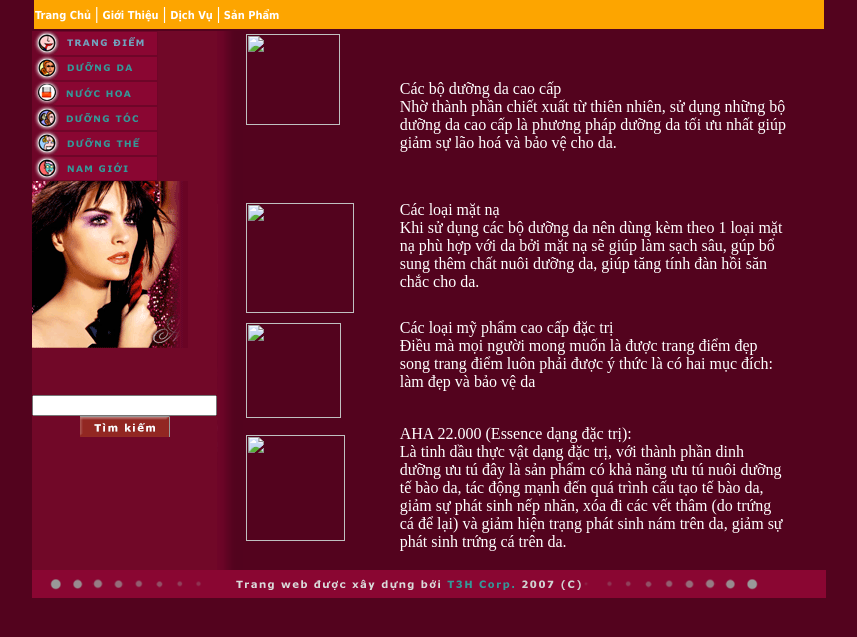
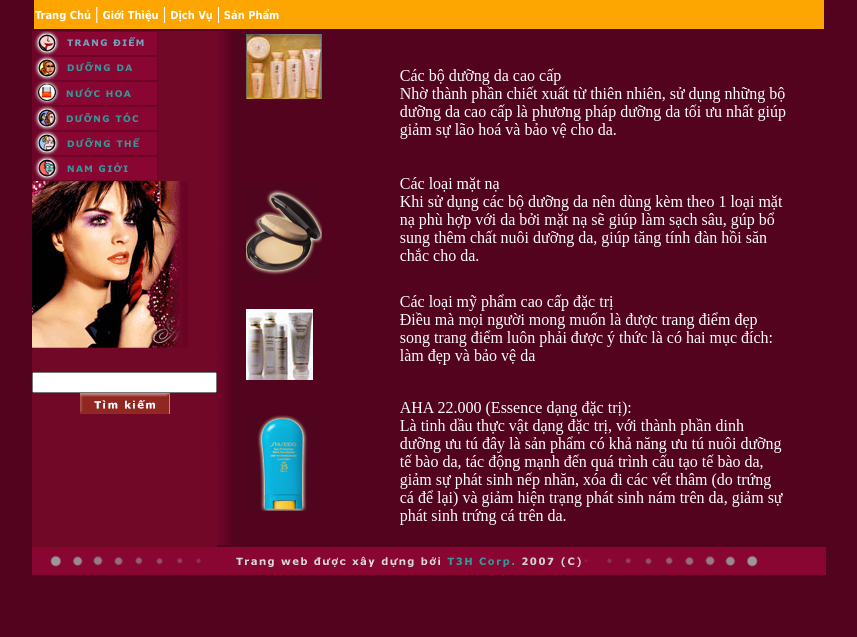
Before and after one commit to NTNhu-2607/NTNhu-2607.github.io, a plain HTML site: page Bai9/Sanpham.html in a window 1280 px wide. Shown: the part 111-748 px from the top of the page, without its empty margins (211-1068 px from the left). Drawn offline with Linux system fonts and the light colour scheme; files whose address does not match are found by name.

Commit message:
Update Sanpham.html

```diff
--- a/Bai9/Sanpham.html
+++ b/Bai9/Sanpham.html
@@ -80,11 +80,11 @@ body {
 			<img src="images/duong_the.gif" alt="" width="126" height="25" id="Image5" onMouseOver="MM_swapImage('Image5','','images/duong_the_over.gif',1)" onMouseOut="MM_swapImgRestore()">
 			<img src="images/nam_gioi.png" alt="" width="126" height="25" id="Image6" onMouseOver="MM_swapImage('Image6','','images/nam_gioi_over.gif',1)" onMouseOut="MM_swapImgRestore()">
 			<img src="images/tuongtrung.gif" width="156" height="167" alt=""><br></td>
-	  <td rowspan="2" valign="top" class="chuyensac"><img src="images/chuyen.PNG" width="26" height="539" alt=""/></td>&nbsp;
+	  <td rowspan="2" valign="top" class="chuyensac"><img src="images/chuyen.PNG" width="26" height="514" alt=""/></td>&nbsp;
 	  <td colspan="3" rowspan="2" align="left" valign="top"><table width="94%" border="0" align="left">
         <tbody>
 	        <tr>
-	          <td width="28%" height="124" align="left" valign="bottom"><img src="../Bai09/Images/sp1.jpg" width="94" height="91" alt=""/><br>
+	          <td width="28%" height="124" align="left" valign="bottom"><img src="../Bai9/images/sp1.jpg" width="76" height="65" alt=""/><br>
 	            <br>
 	            <br>
 	            <br>
@@ -93,17 +93,17 @@ body {
               Nhờ thành phần chiết xuất từ thiên nhiên, sử dụng những bộ dưỡng da cao cấp là phương pháp dưỡng da tối ưu nhất giúp giảm sự lão hoá và bảo vệ cho da.</td>
           </tr>
 	        <tr>
-	          <td width="28%" align="left"><img src="../Bai09/Images/sp2.jpg" width="108" height="110" alt=""/></td>
+	          <td width="28%" align="left"><img src="../Bai9/images/sp2.jpg" width="76" height="97" alt=""/></td>
 	          <td height="116" valign="top" style="color: #FFFFFF">Các loại mặt nạ<br>
               Khi sử dụng các bộ dưỡng da nên dùng kèm theo 1 loại mặt nạ phù hợp với da bởi mặt nạ sẽ giúp làm sạch sâu, gúp bổ sung thêm chất nuôi dưỡng da, giúp tăng tính đàn hồi săn chắc cho da.</td>
           </tr>
 	        <tr>
-	          <td width="28%" align="left"><img src="../Bai09/Images/sp3.jpg" width="95" height="95" alt=""/></td>
+	          <td width="28%" align="left"><img src="../Bai9/images/sp3.jpg" width="67" height="71" alt=""/></td>
 	          <td height="104" valign="top" style="color: #FFFFFF">Các loại mỹ phẩm cao cấp đặc trị<br>
               Điều mà mọi người mong muốn là được trang điểm đẹp song trang điểm luôn phải được ý thức là có hai mục đích: làm đẹp và bảo vệ da</td>
           </tr>
 	        <tr>
-	          <td width="28%" align="left"><img src="../Bai09/Images/sp4.jpg" width="99" height="106" alt=""/></td>
+	          <td width="28%" align="left"><img src="../Bai9/images/sp4.jpg" width="76" height="97" alt=""/></td>
 	          <td valign="bottom" style="color: #FFFFFF">AHA 22.000 (Essence dạng đặc trị):<br>
               Là tinh dầu thực vật dạng đặc trị, với thành phần dinh dưỡng ưu tú đây là sản phẩm có khả năng ưu tú nuôi dưỡng tế bào da, tác động mạnh đến quá trình cấu tạo tế bào da, giảm sự phát sinh nếp nhăn, xóa đi các vết thâm (do trứng cá để lại) và giảm hiện trạng phát sinh nám trên da, giảm sự phát sinh trứng cá trên da.</td>
           </tr>
```
